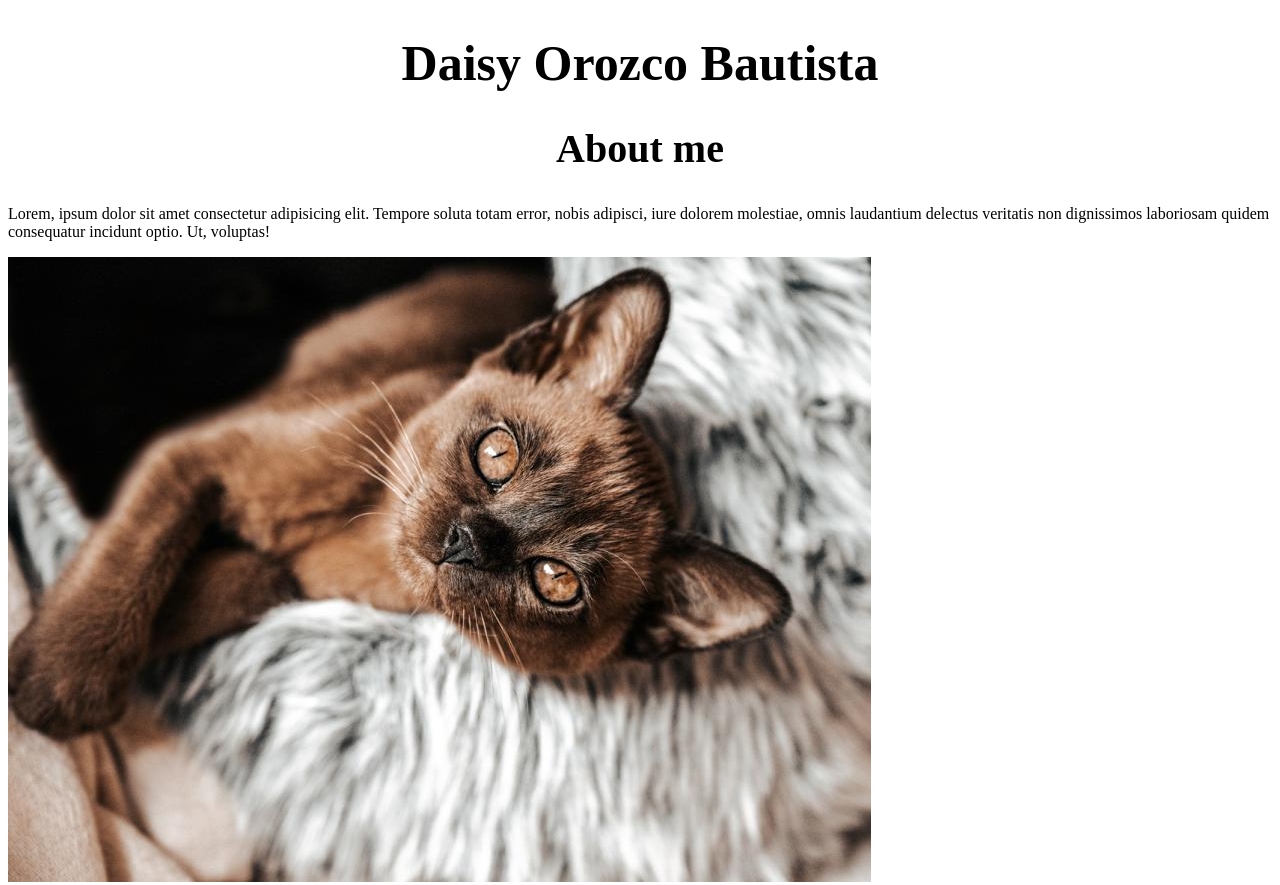
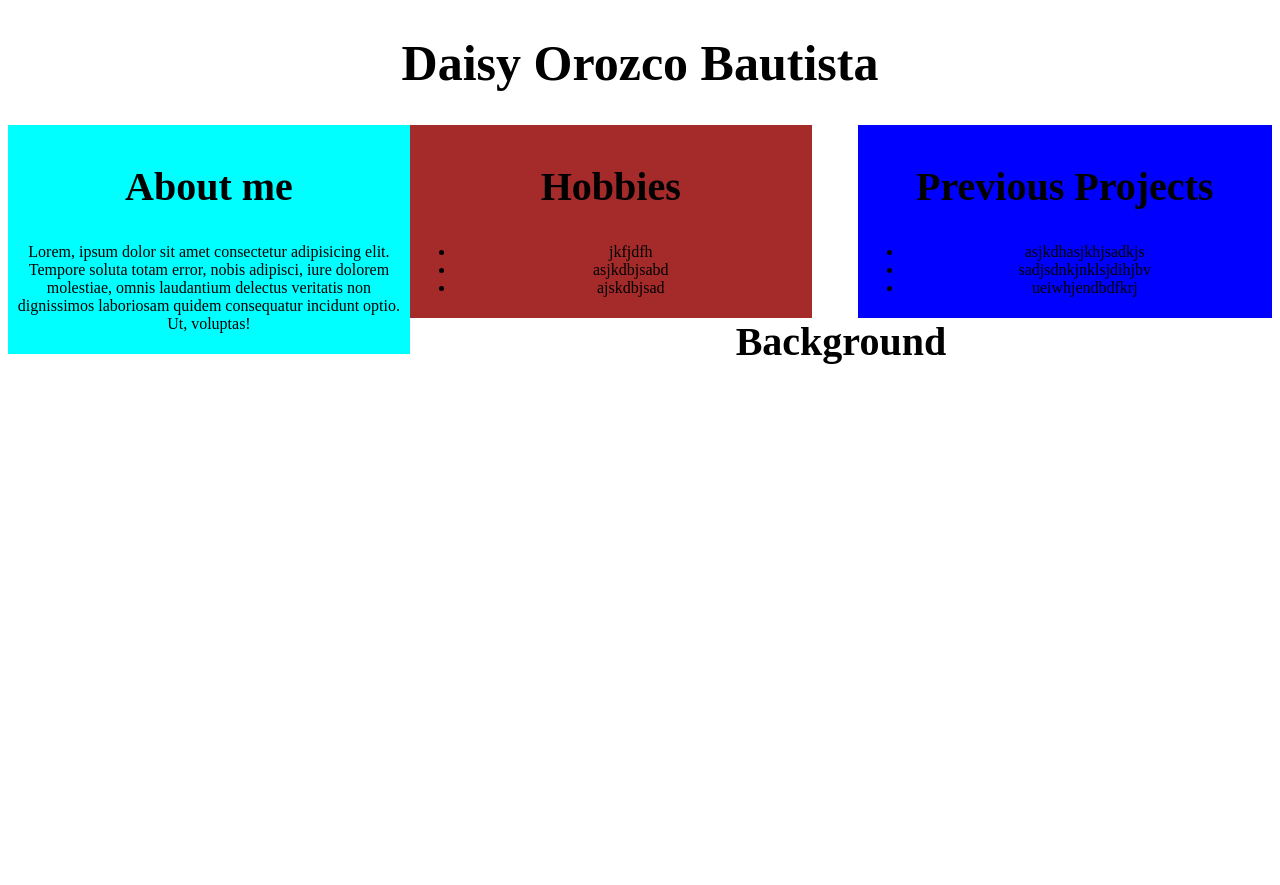
Before and after one commit to daisyorozcob/Friday-Project, a plain HTML site: page index.html in a window 1280 px wide. Shown: the top 885 px of the page. After the commit the page ends 800 px from the top, so only its background shows below. Drawn offline with Linux system fonts and the light colour scheme.

Commit message:
change column background color

```diff
--- a/CSS/styles.css
+++ b/CSS/styles.css
@@ -13,6 +13,8 @@ text-align: center;
 float: left;
 padding: 5px;
 margin: auto;
+background-color: aqua;
+width: 31%;
 }
 
 .column2 {
@@ -20,6 +22,8 @@ text-align: center;
 float: left;
 padding: 5px;
 margin: auto;
+width: 31%;
+background-color: brown;
 }
 
 .column3 {
@@ -27,10 +31,13 @@ text-align: center;
 float: right;
 padding: 5px;
 margin: auto;
+width: 32%;
+background-color: blue;
 }
 
 .column4 {
     text-align: center;
     float: left;
     padding: 5px;
+    width: 30%;
 }
--- a/index.html
+++ b/index.html
@@ -6,12 +6,11 @@
 </head>
 <body>
     <h1> Daisy Orozco Bautista</h1>
-        <div>
+        <div class="column1">
             <h2>About me </h2>
             <p>Lorem, ipsum dolor sit amet consectetur adipisicing elit. Tempore soluta totam error, nobis adipisci, iure dolorem molestiae, omnis laudantium delectus veritatis non dignissimos laboriosam quidem consequatur incidunt optio. Ut, voluptas!</p>
         </div>
-        <div>
-            <img src="IMG/lounging-cat.jpeg">
+        <div class="column2">
             <h2> Hobbies</h2>
             <ul>
                 <li>jkfjdfh</li>
@@ -19,7 +18,7 @@
                 <li>ajskdbjsad</li>
             </ul>
         </div>
-        <div>
+        <div class="column3">
             <h2>Previous Projects</h2>
             <ul>
                 <li>asjkdhasjkhjsadkjs</li>
```
